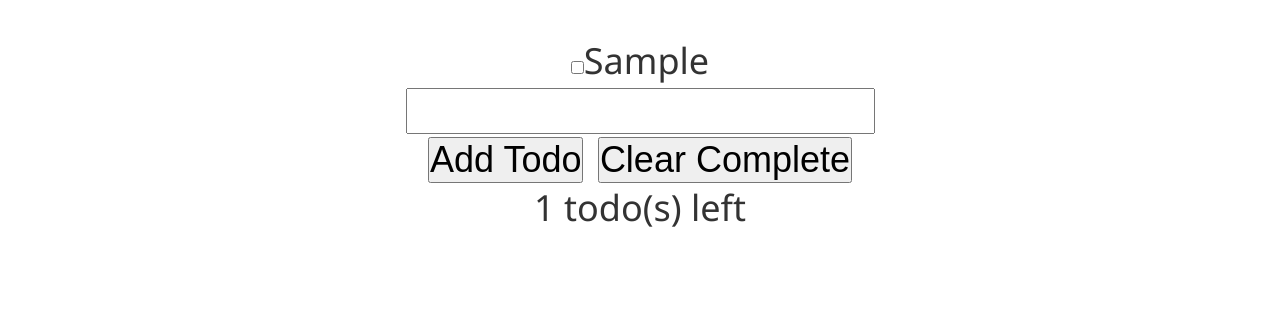
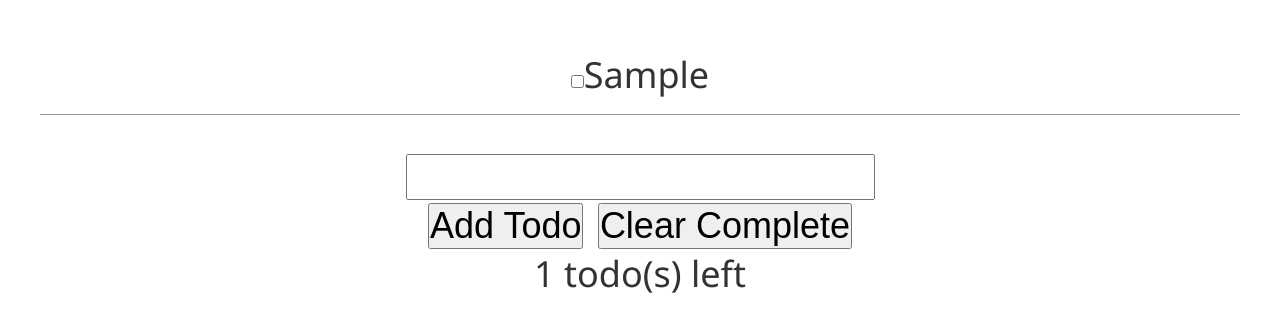
Before and after one commit to gloirekiba/todo-app, a React (Create React App) app: page / in a window 1280 px wide. Both pictures are taken after typing "Sample" into the empty fields and a click on the button "Clear Complete". Shown: the top 332 px of the page. Built offline with nearby package versions, Linux system fonts and the light colour scheme.

Commit message:
💄 update style

```diff
--- a/src/index.css
+++ b/src/index.css
@@ -32,8 +32,17 @@ input[type="checkbox"]:checked + span {
   opacity: 0.4;
 }
 
+form {
+  margin-top: 1em;
+}
+
 .container {
   width: 95%;
   max-width: 1200px;
   margin: 0 auto;
 }
+
+.todo {
+  padding: 0.4em 0;
+  border-bottom: 1px solid rgba(68, 68, 68, 0.527);
+}
```
